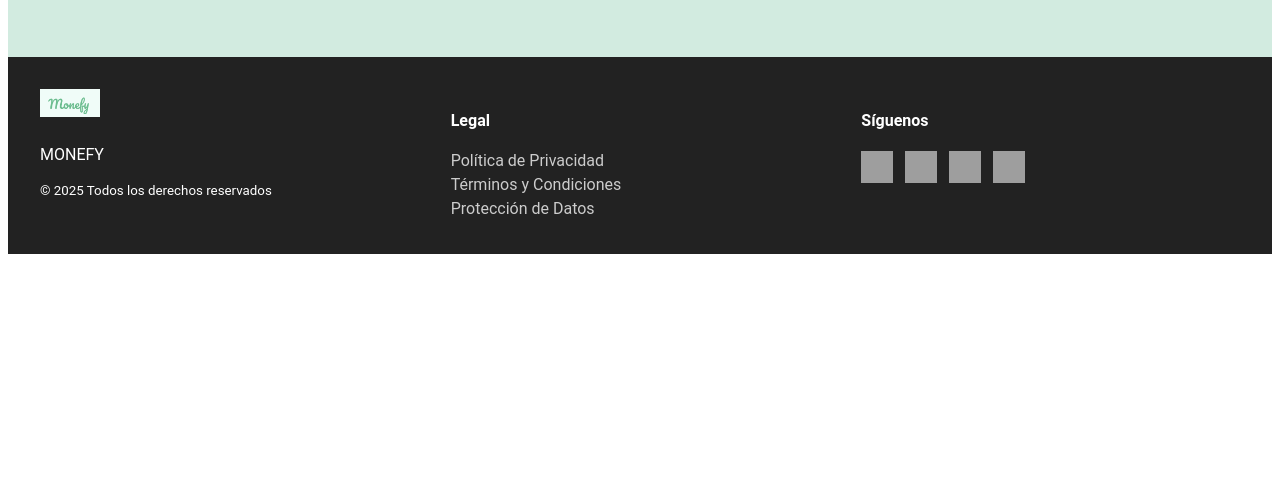
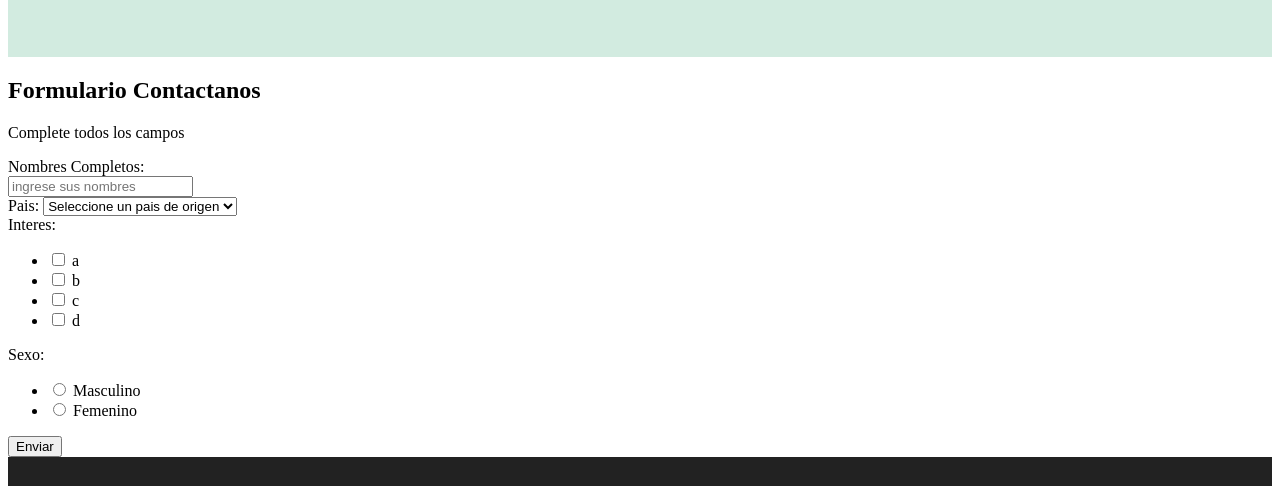
Before and after one commit to dakoduz/IHC, a website: page index.html in a window 1280 px wide. Shown: the part 957-1443 px from the top of the page. Before the commit the page ends 1219 px from the top, so only its background shows below. Drawn offline with Linux system fonts and the light colour scheme; grey boxes are pictures that could not be loaded.

Commit message:
Update index.html

```diff
--- a/index.html
+++ b/index.html
@@ -87,8 +87,84 @@
         </div>
       </div>
     </section>
+
+
     <section class="seccion-formulario">
-      <div class="division"></div>
+      <div class="div-cont-formulario">
+        <h2>Formulario Contactanos</h2>
+        <p>Complete todos los campos</p>
+        <form action="" class="formulario-contactanos">
+          <div class="campo">
+            <label for="Nombre"> Nombres Completos: </label>
+            <div class="camp-txt">
+              <input
+                type="text"
+                id="nombre"
+                name="nombre"
+                placeholder="ingrese sus nombres"
+              />
+            </div>
+          </div>
+
+          <div class="campo">
+            <label for="nombre"> Pais: </label>
+            <select name="pais" id="pais">
+              <option value="">Seleccione un pais de origen</option>
+              <option value="peru">Peru</option>
+              <option value="argentina">Argentina</option>
+              <option value="colombia">Colombia</option>
+              <option value="ecuador">Ecuador</option>
+            </select>
+          </div>
+
+          <div class="campo">
+            <label for=""> Interes: </label>
+            <ul class="lista-checkbox">
+              <li>
+                <label for=""
+                  ><input type="checkbox" name="intereses" value="a" /> a
+                </label>
+              </li>
+              <li>
+                <label for=""
+                  ><input type="checkbox" name="intereses" value="b" /> b
+                </label>
+              </li>
+              <li>
+                <label for=""
+                  ><input type="checkbox" name="intereses" value="c" /> c
+                </label>
+              </li>
+              <li>
+                <label for=""
+                  ><input type="checkbox" name="intereses" value="d" /> d
+                </label>
+              </li>
+            </ul>
+          </div>
+
+          <div class="campo">
+            <label for="">Sexo:</label>
+            <ul class="lista-radio">
+              <li>
+                <label for=""
+                  ><input type="radio" name="sexo" value="masculino" />
+                  Masculino
+                </label>
+              </li>
+              <li>
+                <label for=""
+                  ><input type="radio" name="sexo" value="femenino" /> Femenino
+                </label>
+              </li>
+            </ul>
+          </div>
+
+          <div class="botones">
+            <button type="submit">Enviar</button>
+          </div>
+        </form>
+      </div>
     </section>
 
     <section id="footer">
```
